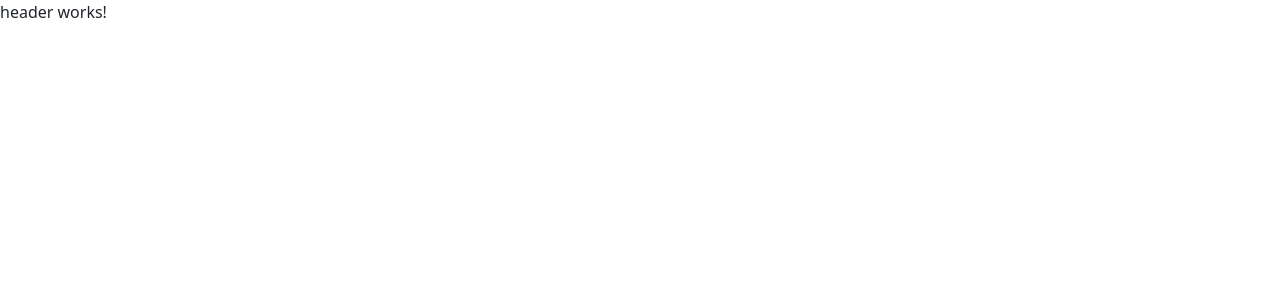
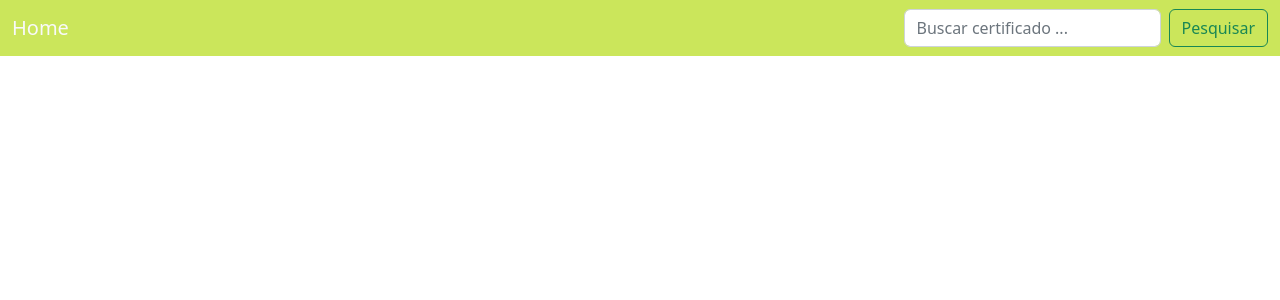
Before and after one commit to gabrielbpa10/certificados-frontend, an Angular app: page / in a window 1280 px wide. Shown: the top 300 px of the page. Built offline with nearby package versions, Linux system fonts and the light colour scheme.

Commit message:
feat:criado cabecalho

```diff
--- a/angular.json
+++ b/angular.json
@@ -56,7 +56,13 @@
               "vendorChunk": true,
               "extractLicenses": false,
               "sourceMap": true,
-              "namedChunks": true
+              "namedChunks": true,
+              "fileReplacements": [
+                {
+                  "replace": "src/environments/environment.prod.ts",
+                  "with": "src/environments/environment.ts"
+                }
+              ]
             }
           },
           "defaultConfiguration": "production"
--- a/src/app/templates/header/header.component.css
+++ b/src/app/templates/header/header.component.css
@@ -0,0 +1,3 @@
+.navbar {
+    background-color: #cbe65b;
+}
--- a/src/app/templates/header/header.component.html
+++ b/src/app/templates/header/header.component.html
@@ -1 +1,9 @@
-<p>header works!</p>
+<nav class="navbar bg-body-tertiary">
+    <div class="container-fluid">
+      <a [href]="urlHome" class="navbar-brand text-light">Home</a>
+      <form class="d-flex" role="search">
+        <input class="form-control me-2" type="search" placeholder="Buscar certificado ..." aria-label="Buscar">
+        <button class="btn btn-outline-success" type="submit">Pesquisar</button>
+      </form>
+    </div>
+  </nav>
--- a/src/app/templates/header/header.component.ts
+++ b/src/app/templates/header/header.component.ts
@@ -1,4 +1,5 @@
 import { Component, OnInit } from '@angular/core';
+import { environment } from 'src/environments/environment.prod';
 
 @Component({
   selector: 'app-header',
@@ -7,9 +8,13 @@ import { Component, OnInit } from '@angular/core';
 })
 export class HeaderComponent implements OnInit {
 
+  urlHome!: string ;
   constructor() { }
 
   ngOnInit(): void {
+    if(environment.production){
+      this.urlHome = environment.urlHome;
+    }
   }
 
 }
--- a/src/environments/environment.prod.ts
+++ b/src/environments/environment.prod.ts
@@ -1,3 +1,4 @@
 export const environment = {
-  production: true
+  production: true,
+  urlHome: 'https://portifolio-gabriel-dev.netlify.app'
 };
--- a/src/environments/environment.ts
+++ b/src/environments/environment.ts
@@ -3,7 +3,8 @@
 // The list of file replacements can be found in `angular.json`.
 
 export const environment = {
-  production: false
+  production: false,
+  urlHome: 'file:///home/gabriel/Documentos/site-pessoal-desenvolvedor/index.html'
 };
 
 /*
--- a/src/index.html
+++ b/src/index.html
@@ -2,10 +2,10 @@
 <html lang="en">
 <head>
   <meta charset="utf-8">
-  <title>CertificadosFrontend</title>
   <base href="/">
   <meta name="viewport" content="width=device-width, initial-scale=1">
-  <link rel="icon" type="image/x-icon" href="favicon.ico">
+  <link rel="icon" type="image/png" href="assets/web.png"/>
+  <title>Dev. Gabriel Araujo</title>
 </head>
 <body>
   <app-root></app-root>
```
Also changed, not shown: src/assets/web.png (added).
